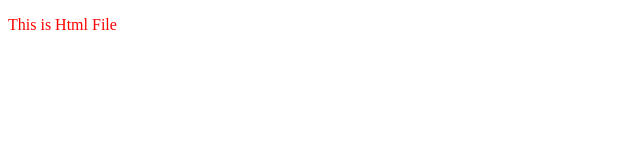
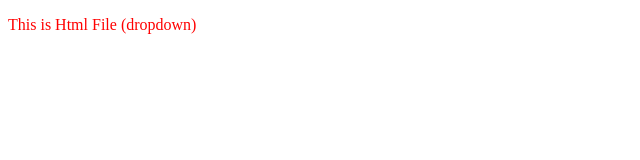
Before and after one commit to BilalJamil-Github/LocalRepo, a plain HTML site: page index.html in a window 1280 px wide. Shown: the whole page, without its empty margins (0-640 px from the left). Drawn offline with Linux system fonts and the light colour scheme.

```diff
--- a/index.html
+++ b/index.html
@@ -7,6 +7,6 @@
     <link rel="stylesheet" href="index.css">
 </head>
 <body>
-   <p>This is Html File </p>
+   <p>This is Html File (dropdown)</p>
 </body>
 </html>
```
